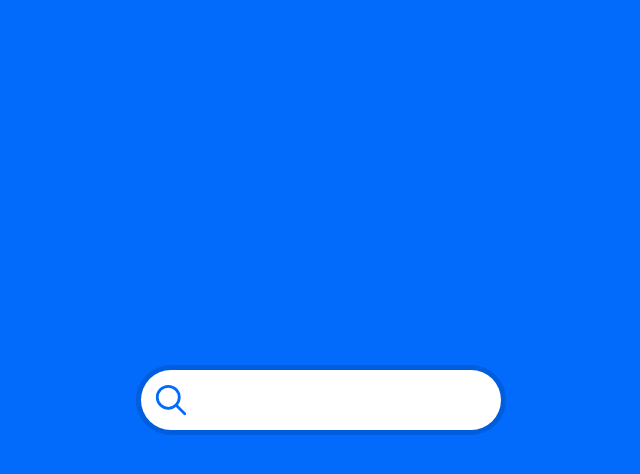
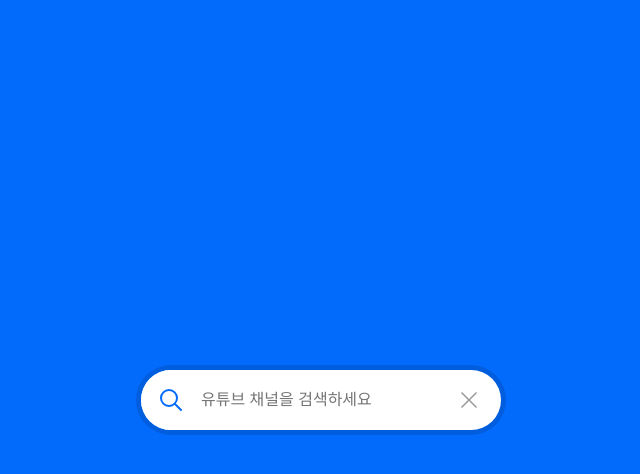
Before and after one commit to Xim-ya/VanilaJS_Search_Youtube_Channel_Feature, a plain HTML site: page index.html in a window 1280 px wide. Both pictures are taken after a click on the element 640 px from the left and 400 px from the top of the page. Shown: the whole page, without its empty margins (319-959 px from the left). Drawn offline with Linux system fonts and the light colour scheme.

Commit message:
feature : search bar ui 및 인터렉션 디자인 구현

```diff
--- a/css/style.css
+++ b/css/style.css
@@ -29,8 +29,48 @@
     width: 360px;
 }
 
+.search_input {
+    display: none;
+}
+
+.search_input input {
+    height: 60px;
+    width: 80%;
+    border-radius: 60px;
+    margin-right: 100px;
+    padding-left: 60px;
+    top: 0;
+    outline: none;
+    border: none;
+    background-color: white;
+    position: absolute;
+    font-size: 16px;
+}
+
+.search_input.active {
+    width: 100%;
+    display: inline;
+    border-radius: 60px;
+
+}
+
+.search_input button {
+    position: absolute;
+    right: 20px;
+    border: none;
+    background-color: white;
+    transform: translateY(-50%);
+    display: flex;
+    justify-content: center;
+    align-items: center;
+}
+
+.search_input button img {
+}
+
 .icon_container {
     position: absolute;
+    z-index: 2;
     left: 0;
     height: 60px;
     width: 60px;
@@ -41,8 +81,8 @@
 }
 
 .search_icon {
-    height: 44px;
-    width: 44px;
+    height: 32px;
+    width: 32px;
 }
 
 .search_icon.active {
--- a/index.html
+++ b/index.html
@@ -11,11 +11,17 @@
 <body>
 <section class='search'>
     <div data-search="bar" class='search_bar'>
-        <div class="icon_container">
-            <img data-search="icon" class='search_icon' src="assets/search_ic.svg" alt="searchIcon"/>
+        <div data-search="icon" class="icon_container">
+            <img class='search_icon' src="assets/search_ic.svg" alt="searchIcon"/>
+        </div>
+        <div data-search="input" class="search_input">
+            <input type="text" placeholder="유튜브 채널을 검색하세요">
+            <button data-search="clearBtn">
+                <img src="assets/close_ic.svg" alt="closeIcon">
+            </button>
         </div>
     </div>
 </section>
 </body>
-<script src="js/search.js"></script>
+<script type="module" src="js/search.js"></script>
 </html>
--- a/js/search.js
+++ b/js/search.js
@@ -1,14 +1,24 @@
-const search = document.querySelector('[data-search]');
-// const searchBar = document.querySelector('[data-search = bar]');
 const searchIcon = document.querySelector('[data-search = icon]');
+const searchBar = document.querySelector('[data-search = bar]');
+const searchInput = document.querySelector('[data-search = input]');
+const clearBtn = document.querySelector('[data-search = clearBtn]');
+
 
 const ACTIVE = 'active';
 
 
 // 원형의 SearchBar을 클릭 했을 때
 const onSearchBarTapHandler = (event) => {
-    search.classList.toggle(ACTIVE);
-
+    event.preventDefault();
+    searchInput.classList.toggle(ACTIVE);
+    searchBar.classList.toggle(ACTIVE);
 };
 
-search.addEventListener('click' , onSearchBarTapHandler);
+const onClearBtnTapHandler = (event) => {
+    event.preventDefault();
+    searchInput.classList.toggle(ACTIVE);
+    searchBar.classList.toggle(ACTIVE);
+};
+
+searchIcon.addEventListener('click' , onSearchBarTapHandler);
+clearBtn.addEventListener('click', onClearBtnTapHandler);
```
Also changed, not shown: assets/close_ic.svg (added).
